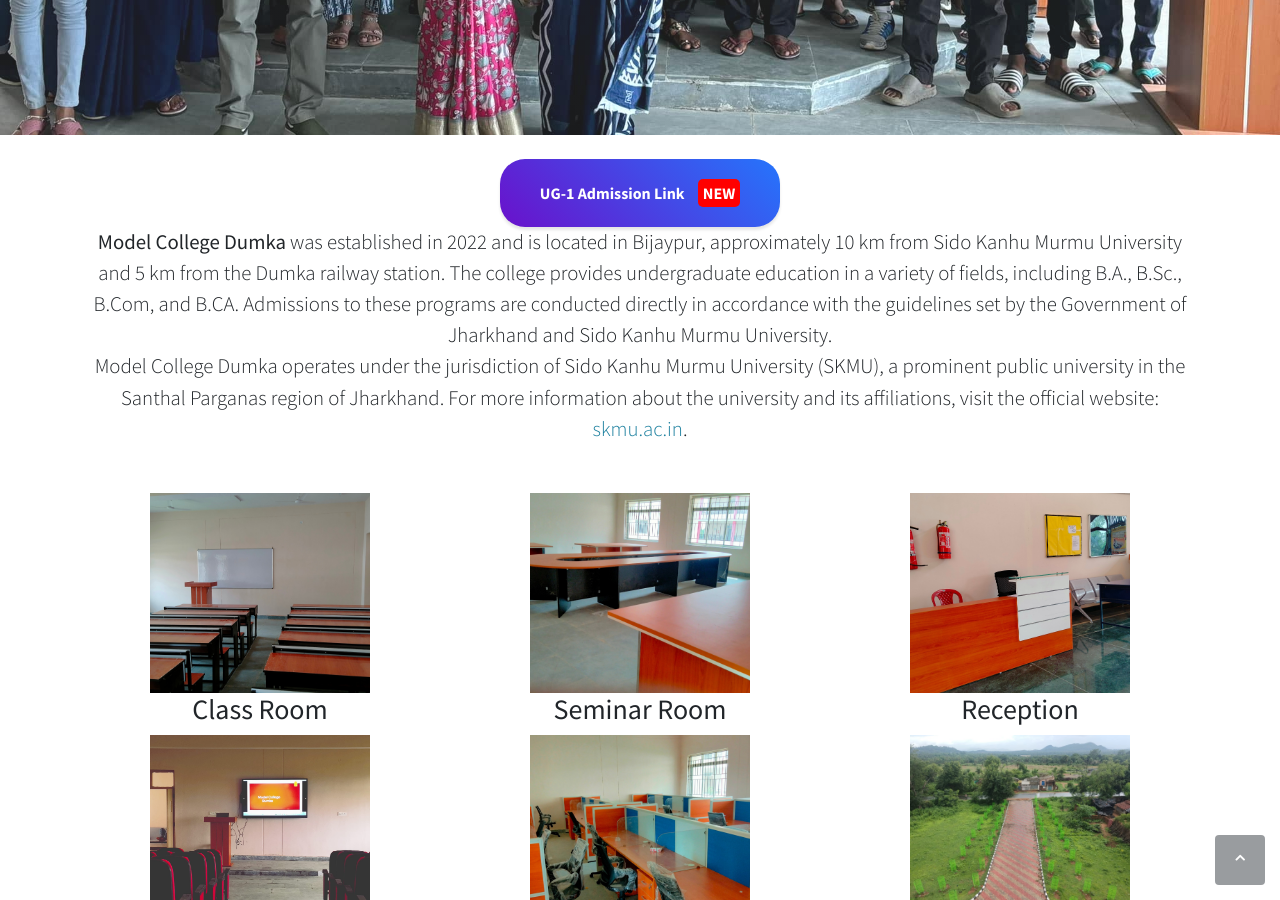
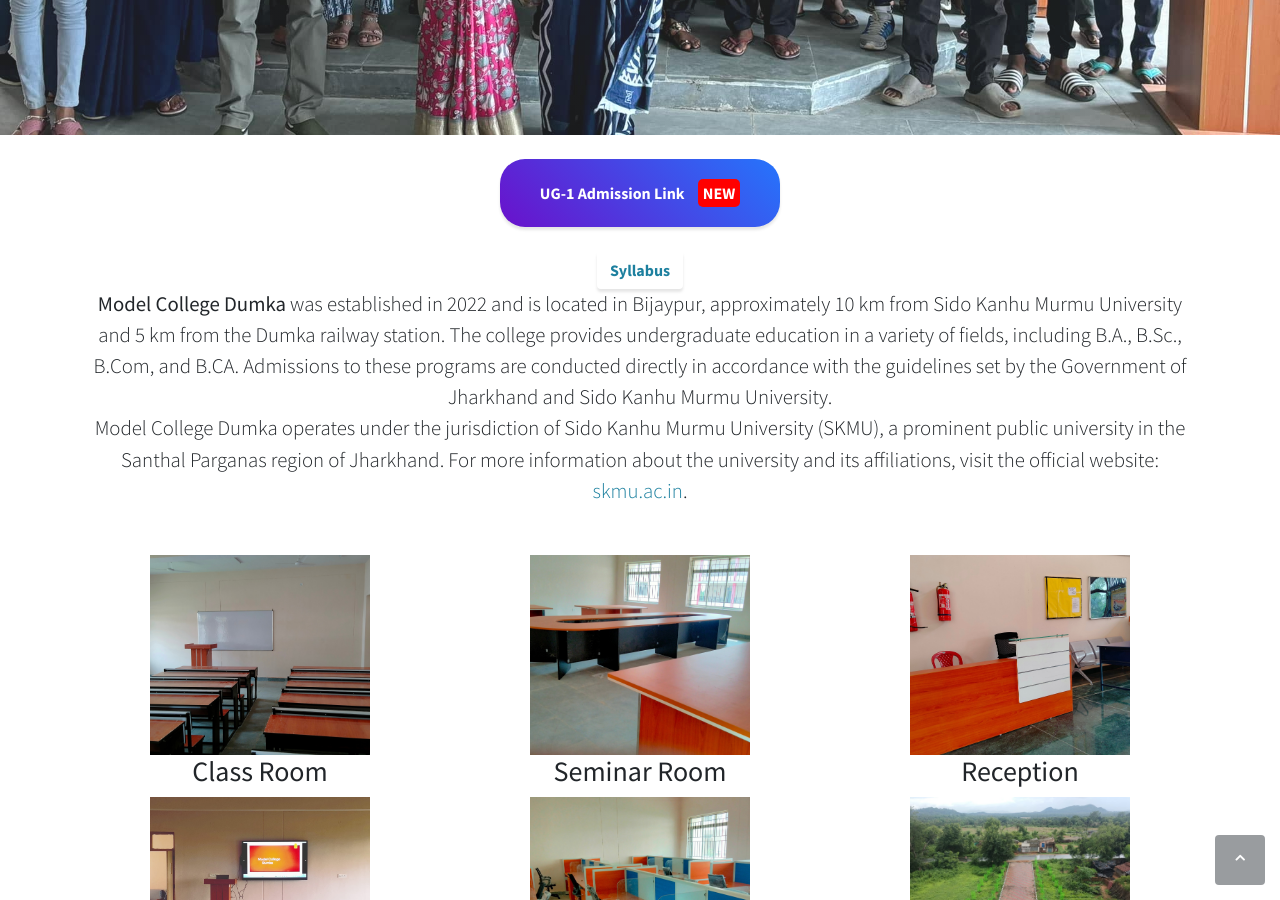
Before and after one commit to modelcollegedumka/modelcollegedumka.github.io, a Jekyll site: the page built from index.md, in a window 1280 px wide and 900 px high, scrolled down 895 px. Built offline with Jekyll 4.4.1, drawn with Linux system fonts in a browser that asks for light colours.

Commit message:
Syllabus Added

```diff
--- a/_layouts/home.html
+++ b/_layouts/home.html
@@ -87,6 +87,24 @@
           </div>
           <br>
         </div>
+
+
+
+<!-- Insert  syllabus button -->
+<br>
+        <div class="row">
+          <div class="col-lg-12">
+            <a href="https://github.com/rajeshphy/MCD/tree/main/SYLLABUS" class="btn js-scroll-trigger ">
+              Syllabus
+            </a>
+          </div>
+        </div>
+
+
+
+
+
+
 
 
 
```
